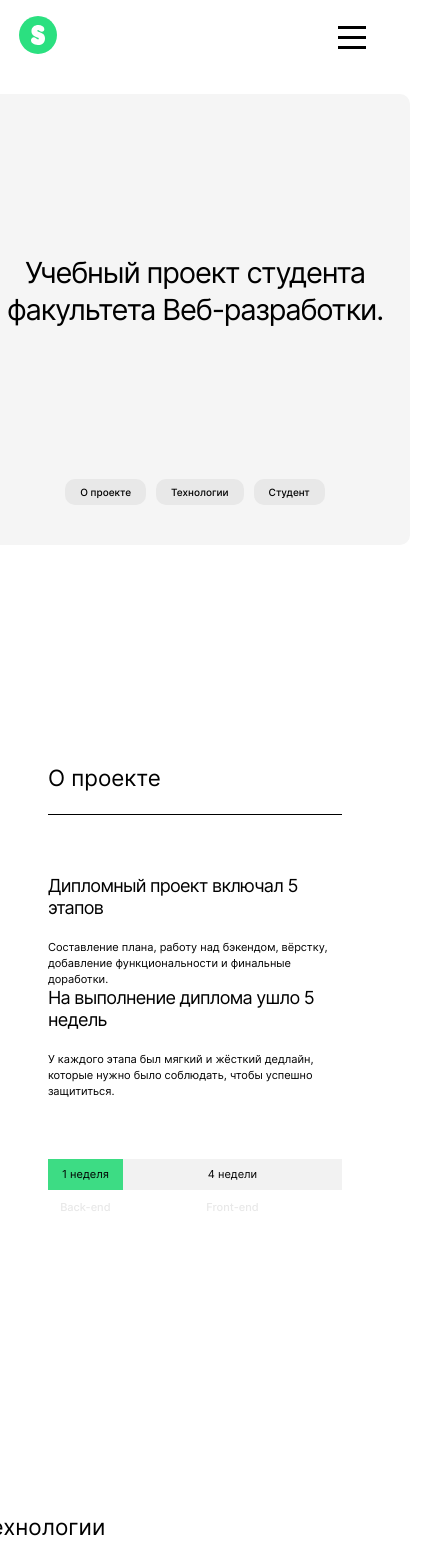
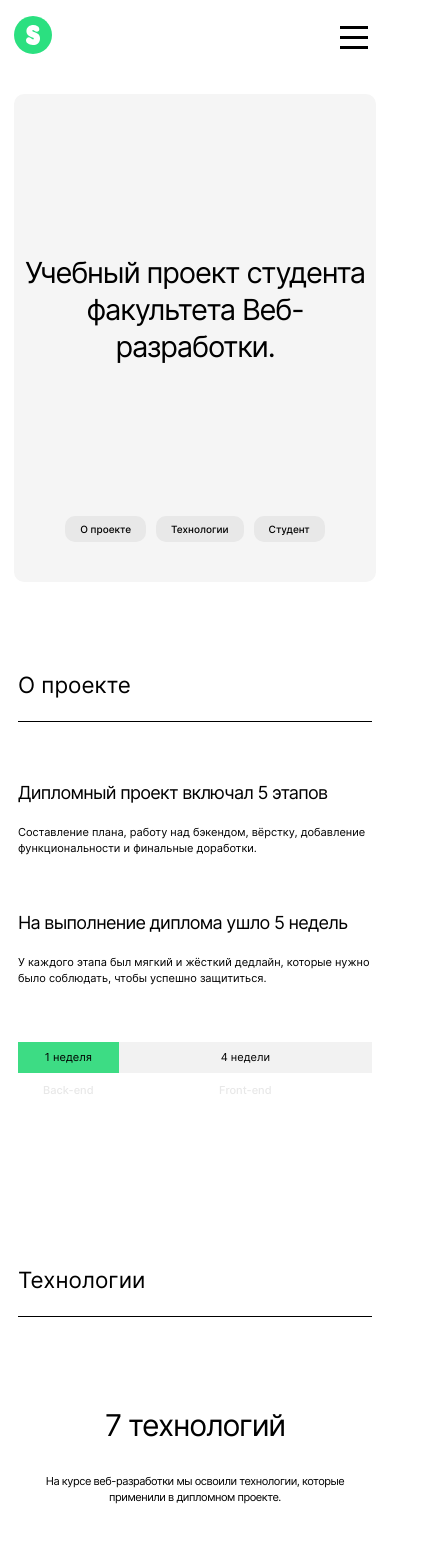
Before and after one commit to Aysad26/movies-explorer-frontend, a React (Create React App) app: page / in a window 390 px wide. Shown: the top 1555 px of the page, 421 px wide, since content can reach past the window. Built offline with nearby package versions, Linux system fonts and the light colour scheme; the HTML template or start-up script is replaced by a standard one.

Commit message:
horizontal scroll edit

```diff
--- a/src/components/App/App.css
+++ b/src/components/App/App.css
@@ -3,9 +3,16 @@
     display: flex;
     flex-direction: column;
     align-items: center;
+    justify-content: stretch;
     min-width: 282px;
     min-height: 100vh;
-    max-width: calc(100% - 19px * 2);
+    max-width: 100%;
     width: 1280px;
     scroll-behavior: smooth;
 }
+
+@media screen and (max-width: 425px) {
+    .page__container {
+        max-width: 100%;
+    }
+}
--- a/src/components/Footer/Footer.css
+++ b/src/components/Footer/Footer.css
@@ -1,9 +1,14 @@
 .footer {
-    padding: 79px 70px 20px 70px;
-    box-sizing: border-box;
     width: 100%;
     background-color: var(--gray-light-color-footer);
 }
+
+.footer__container {
+    width: 100%;
+    padding: 79px 70px 20px 70px;
+    box-sizing: border-box;
+}
+
 
 .footer__desc {
     margin: 0 auto;
@@ -18,6 +23,7 @@
 }
 
 .footer__bottom {
+    width: 100%;
     margin: 0;
     display: flex;
     flex-direction: row;
@@ -51,13 +57,22 @@
     margin-right: 0;
 }
 
-@media screen and (max-width: 768px) {
-    .footer {
-        background-color: var(--gray-page);
+@media screen and (max-width: 769px) {
+    .footer__container {
+        padding: 79px 30px 20px 30px;
     }
 }
 
 @media screen and (max-width: 425px) {
+    .footer {
+        width: 100%;
+        background-color: white;
+    }
+
+    .footer__container {
+        padding: 79px 14px 10px 14px;
+    }
+
     .footer__bottom {
         text-align: center;
         flex-direction: column-reverse;
--- a/src/components/Header/Header.css
+++ b/src/components/Header/Header.css
@@ -1,11 +1,13 @@
 header {
-    width: calc(90% + 19px * 2);
+    width: 100%;
     min-height: 74px;
     margin: 0 auto;
     display: flex;
     justify-content: space-between;
     align-items: center;
     box-sizing: border-box;
+    padding-right: 70px;
+    padding-left: 70px;
 }
 
 .logo {
@@ -19,3 +21,17 @@ header {
 .header__logo:focus, .header__logo:hover {
     opacity: 50%;
 }
+
+@media screen and (max-width: 769px) {
+    header {
+        padding-right: 30px;
+        padding-left: 30px;
+    }
+}
+
+@media screen and (max-width: 425px) {
+    header {
+        padding-right: 14px;
+        padding-left: 14px;
+    }
+}
--- a/src/components/Main/AboutMe/AboutMe.css
+++ b/src/components/Main/AboutMe/AboutMe.css
@@ -1,5 +1,7 @@
 .aboutMe {
-    padding: 100px 70px;
+    padding: 110px 70px 100px 70px;
+    width: 100%;
+    box-sizing: border-box;
 }
 
 .aboutMe__head {
@@ -21,6 +23,9 @@
 
 .aboutMe__table-container {
     margin: 0;
+    max-width: 600px;
+    padding-right: 20px;
+    box-sizing: border-box;
 }
 
 .aboutMe__table_head {
@@ -43,11 +48,11 @@
     font-weight: normal;
     font-size: 14px;
     line-height: 22px;
-    max-width: 600px;
+    max-width: 100%;
 }
 
 .aboutMe__table_avatar {
-    max-width: 270px;
+    width: 270px;
     max-height: 327px;
     border-radius: 10px;
     object-fit: cover;
@@ -85,31 +90,40 @@
 
 @media screen and (max-width: 850px) {
     .aboutMe {
-        padding: 90px 30px;
+        padding: 90px 50px 90px 50px;
     }
 
     .aboutMe__table {
-        flex-direction: column-reverse;
+       flex-direction: column-reverse;
+       max-width: 100%;
+    }
+
+    .aboutMe__table-container {
+        max-width: 364px;
     }
 
     .aboutMe__table_head {
         font-size: 40px;
         line-height: 40px;
+        max-width: 100%;
     }
 
     .aboutMe__table_subtitle {
         font-size: 12px;
         line-height: 18px;
         margin: 16px 0 20px;
+        max-width: 100%;
     }
 
     .aboutMe__table_desc {
         font-size: 12px;
         line-height: 18px;
+        max-width: 100%;
     }
 
     .aboutMe__table_avatar {
         margin-bottom: 40px;
+        max-width: 100%;
     }
 
     .aboutMe__table_links {
@@ -119,7 +133,7 @@
 
 @media screen and (max-width: 425px) {
     .aboutMe {
-        padding: 70px 9px;
+        padding: 70px 14px;
     }
 
     .aboutMe__table {
@@ -127,8 +141,15 @@
         flex-direction: column-reverse;
     }
 
+    .aboutMe__table-container {
+        padding-left: 0;
+    }
+
     .aboutMe__table_avatar {
         margin-bottom: 40px;
+        min-height: 325px;
+        max-height: 325px;
+        width: 100%;
     }
 
     .aboutMe__table_links {
--- a/src/components/Main/AboutProject/AboutProject.css
+++ b/src/components/Main/AboutProject/AboutProject.css
@@ -1,6 +1,7 @@
 .aboutP {
     padding: 110px 70px;
     box-sizing: border-box;
+    width: 100%;
 }
 
 .aboutP__head {
@@ -77,19 +78,43 @@
     color: var(--gray-color-more-dark);
 }
 
-@media screen and (max-width: 768px) {
+@media screen and (max-width: 769px) {
     .aboutP {
-        margin: 90px 30px;
+        padding: 90px 50px;
+    }
+
+    .aboutP__table {
+        margin: 70px auto 93px auto;
+    }
+
+    .aboutP__line_item_head#one {
+        font-size: 11px;
+        white-space: nowrap;
+        line-height: 13px;
+        padding-right: 0;
+        padding-left: 0;
+    }
+
+    .aboutP__line_item_head#two {
+        font-size: 11px;
+        white-space: nowrap;
+        line-height: 13px;
+        padding-right: 0;
+        padding-left: 0;
     }
 }
 
 @media screen and (max-width: 425px) {
     .aboutP {
-        margin: 90px 9px;
+        padding: 70px 18px;
+    }
+
+    .aboutP__table_desc {
+        margin-bottom: 56px;
     }
 
     .aboutP__table {
-        margin: 60px auto;
+        margin: 60px auto 0 auto;
         grid-template-columns: 1fr;
     }
 
--- /dev/null
+++ b/src/components/Main/Main.css
@@ -0,0 +1,9 @@
+.main {
+    margin-left: auto;
+    margin-right: auto;
+    width: 100%;
+    display: flex;
+    flex-direction: column;
+    align-items: center;
+    justify-content: stretch;
+}
--- a/src/components/Main/Main.jsx
+++ b/src/components/Main/Main.jsx
@@ -3,10 +3,11 @@ import AboutProject from "./AboutProject/AboutProject";
 import Techs from "./Techs/Techs";
 import AboutMe from "./AboutMe/AboutMe";
 import Portfolio from "./Portfolio/Portfolio";
+import './Main.css';
 
 function Main() {
   return (
-    <main>
+    <main className="main">
       <Promo />
       <AboutProject />
       <Techs />
--- a/src/components/Main/Portfolio/Portfolio.css
+++ b/src/components/Main/Portfolio/Portfolio.css
@@ -1,5 +1,7 @@
 .portfolio {
-    margin: 0 70px 125px;
+    padding:0 70px 125px 70px;
+    width: 100%;
+    box-sizing: border-box;
 }
 
 .portfolio__head {
@@ -17,6 +19,7 @@
     list-style: none;
     padding: 0;
     flex-direction: column;
+    width: 100%;
 }
 
 .portfolio__links_item {
@@ -52,14 +55,27 @@
 
 @media screen and (max-width: 850px) {
     .portfolio {
-        margin: 0 30px 90px;
+        padding:0 50px 90px 50px;
+        width: 100%;
+        box-sizing: border-box;
+    }
+}
+
+@media screen and (max-width: 700px) {
+
+    .portfolio__links_item a {
+        font-size: 18px;
+        line-height: 28px;
     }
 }
 
 @media screen and (max-width: 425px) {
     .portfolio {
-        margin: 0 9px 70px;
+        padding:0 14px 70px 14px;
+        width: 100%;
+        box-sizing: border-box;
     }
+
     .portfolio__links_item a {
         font-size: 18px;
         line-height: 28px;
--- a/src/components/Main/Promo/Promo.css
+++ b/src/components/Main/Promo/Promo.css
@@ -2,11 +2,12 @@
     margin: 0 auto;
     display: flex;
     flex-direction: column;
-    width: 95%;
+    width: calc(100% - 40px * 2);
     background: var(--gray-color);
     border-radius: 10px;
     justify-content: center;
     margin-top: 20px;
+    box-sizing: border-box;
 }
 
 .promo__head {
@@ -21,9 +22,9 @@
     letter-spacing: -0.04em;
 }
 
-@media all and (max-width: 768px) {
+@media all and (max-width: 769px) {
     .promo {
-        width: 100%;
+        width: calc(100% - 20px * 2);
     }
 
     .promo__head {
@@ -34,7 +35,7 @@
 
 @media all and (max-width: 425px) {
     .promo {
-        width: 95%;
+        width: calc(100% - 14px * 2);
     }
     .promo__head {
         font-size: 29px;
--- a/src/components/Main/Techs/Techs.css
+++ b/src/components/Main/Techs/Techs.css
@@ -1,6 +1,8 @@
 .techs {
     padding: 100px 70px;
+    box-sizing: border-box;
     background: var(--gray-color);
+    width: 100%;
 }
 
 .techs__head {
@@ -33,14 +35,14 @@
 
 @media screen and (max-width: 850px) {
     .techs {
-        padding: 90px 30px;
+        padding: 90px 50px;
     }
 }
 
 @media screen and (max-width: 425px) {
     .techs {
-        padding: 70px 9px;
-        background: var( --page-color);
+        padding: 70px 18px;
+        background: white;
     }
     .techs__head_h3 {
         font-size: 30px;
```
